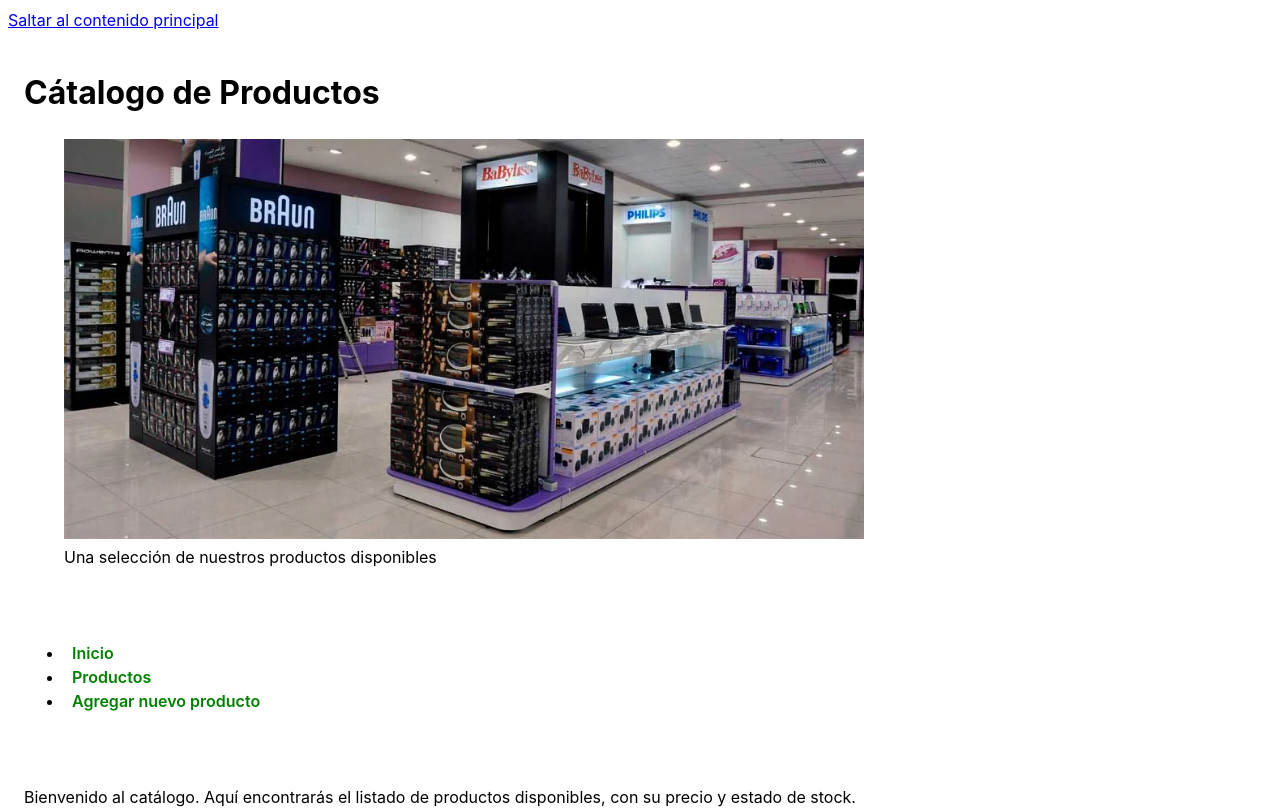
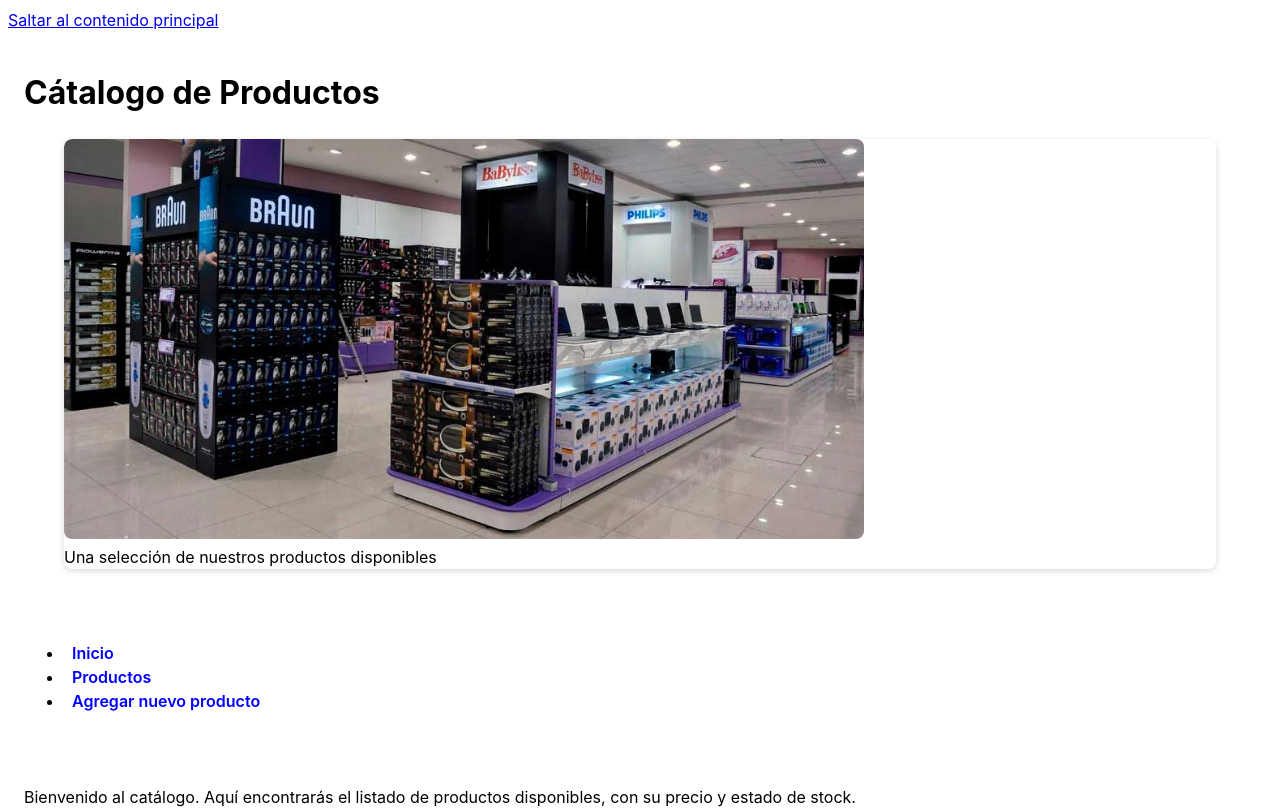
Before and after one commit to Saibot1310/Sistema-Gestion-Ventas-Interfaz, a plain HTML site: page index.html in a window 1280 px wide. Shown: the top 812 px of the page. Drawn offline with Linux system fonts and the light colour scheme.

Commit message:
style: actualizar estilos en imagen y en la tabla de productos

```diff
--- a/assets/css/estilos.css
+++ b/assets/css/estilos.css
@@ -27,9 +27,20 @@ footer {
 
 nav a {
   padding: 4px 8px;
-  color: #008000;
+  color: #0000ff;
   font-weight: 600;
   text-decoration: none;
+}
+
+figure {
+  box-shadow: 0 2px 6px rgba(0, 0, 0, 0.15);
+  border-radius: 8px;
+  overflow: hidden;
+}
+
+header img {
+  object-fit: cover;
+  border-radius: 8px;
 }
 
 table th,
@@ -41,13 +52,18 @@ table td:nth-child(2) {
   text-align: right;
 }
 
+.disponible {
+  background-color: #e6f4ea;
+}
+
 .agotado {
-  outline: 2px dashed;
+  background-color: #fdecea;
 }
 
 fieldset {
   padding: 16px;
   border: 1px solid #999;
+  border-radius: 8px;
   margin-bottom: 12px;
 }
 
```
Also changed, not shown: productos.html (+2 -2 lines).
